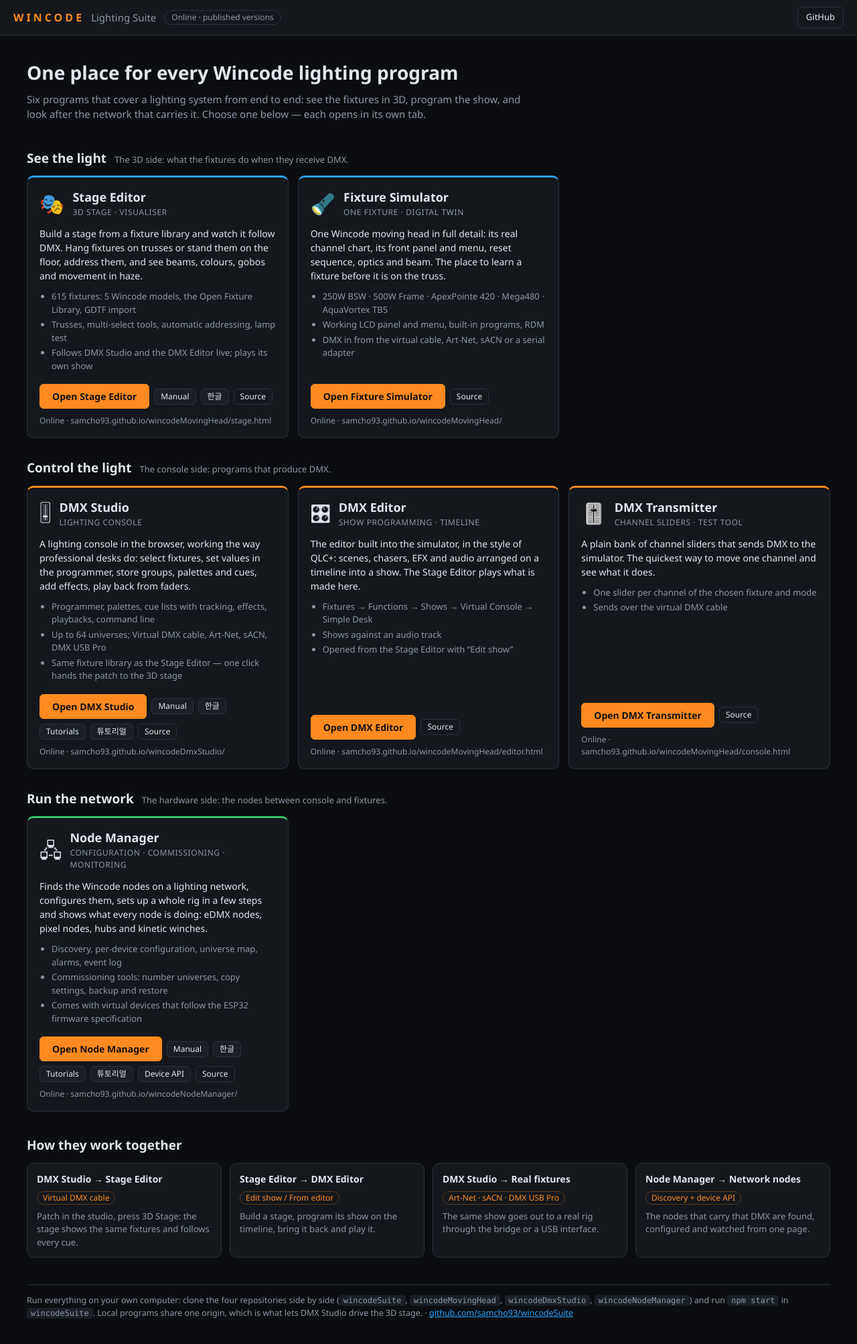
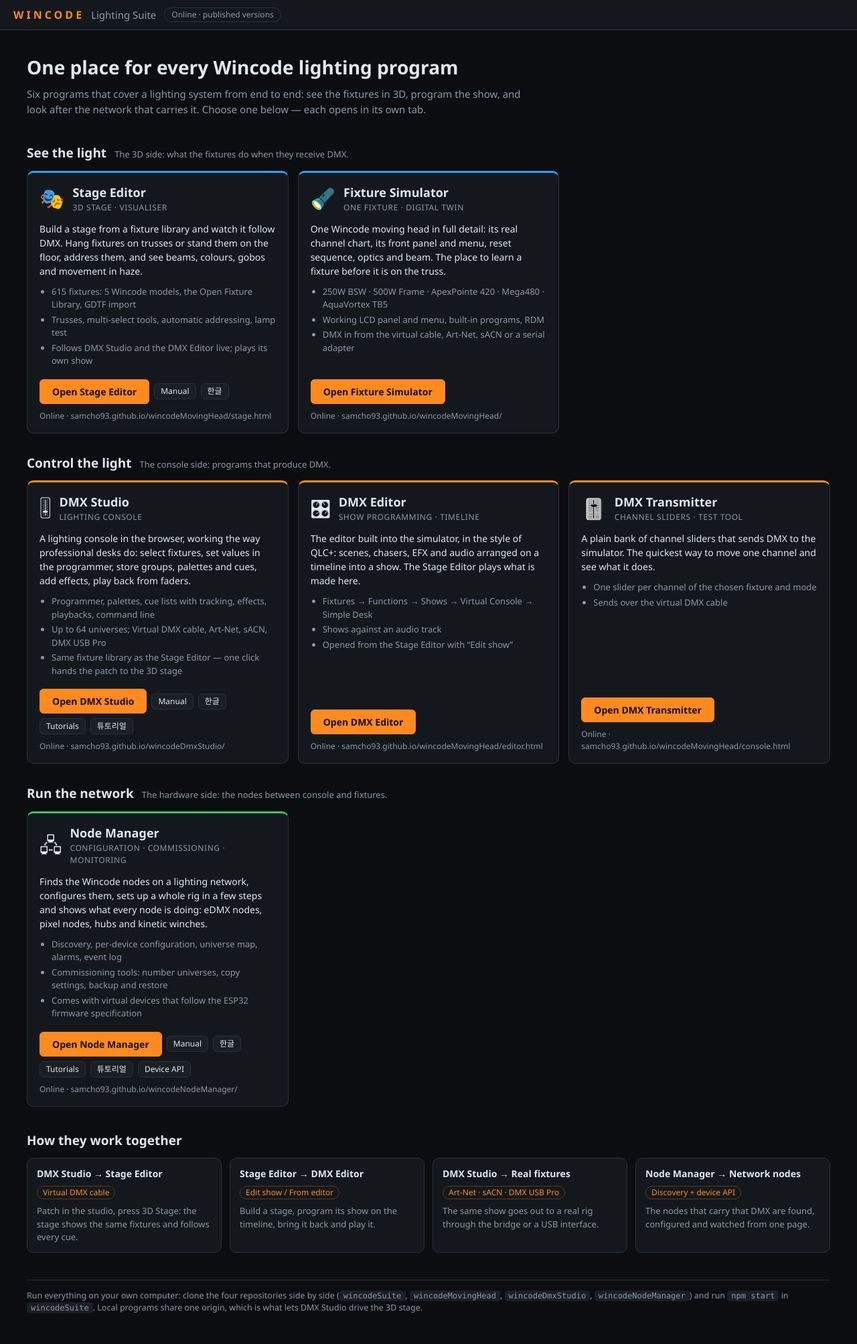
Before and after one commit to samcho93/wincodeSuite, a website with bundled scripts: page web/index.html in a window 1280 px wide. Shown: the whole page at 67% size. Built offline with nearby package versions, Linux system fonts and the light colour scheme; no server answers.

Commit message:
Hub: remove the GitHub and Source buttons
Co-Authored-By: Claude Fable 5.2 <noreply@anthropic.com>

```diff
--- a/web/index.html
+++ b/web/index.html
@@ -10,8 +10,6 @@
 <header id="top">
   <div class="brand"><span class="logo">WINCODE</span><span class="sub">Lighting Suite</span></div>
   <span class="pill" id="modePill">…</span>
-  <span class="spacer"></span>
-  <a class="btn ghost" href="https://github.com/samcho93" target="_blank" rel="noopener">GitHub</a>
 </header>
 <main>
   <section class="hero">
--- a/web/js/main.js
+++ b/web/js/main.js
@@ -48,8 +48,7 @@ function drawApps() {
         h('div', { class: 'head' }, h('span', { class: 'ic' }, a.icon), h('div', null, h('h3', null, a.name), h('div', { class: 'tag' }, a.tag))),
         h('p', null, a.about), h('ul', null, a.points.map(p => h('li', null, p))),
         h('div', { class: 'acts' }, h('a', { class: 'btn go', href: url, target: 'wincode-' + a.id, title: url }, 'Open ', a.name),
-          a.links.map(l => { const href = hrefOf(a, l); return href && h('a', { class: 'btn sm', href, target: 'wincode-doc', title: l.title || `${l.label} — ${a.name}` }, l.label); }),
-          h('a', { class: 'btn sm ghost', href: a.repo, target: '_blank', rel: 'noopener', title: 'Source code' }, 'Source')),
+          a.links.map(l => { const href = hrefOf(a, l); return href && h('a', { class: 'btn sm', href, target: 'wincode-doc', title: l.title || `${l.label} — ${a.name}` }, l.label); })),
         h('div', { class: 'where' }, local ? [h('span', { class: 'dot ' + (here ? 'ok' : 'warn') }), here ? `This computer · ${url.replace(/^http:\/\//, '')}` : `${s ? s.name : 'Its server'} is not running — Open goes to the online version`] : `Online · ${url.replace(/^https:\/\//, '')}`));
     })))));
 }
@@ -63,7 +62,6 @@ async function refresh() {
 
 fill($('#flow'), FLOW.map(f => h('div', { class: 'flow' }, h('div', { class: 'line' }, f.from, ' → ', f.to, h('span', { class: 'how' }, f.how)), h('p', null, f.about))));
 fill($('#foot'), 'Run everything on your own computer: clone the four repositories side by side (', h('code', null, 'wincodeSuite'), ', ', h('code', null, 'wincodeMovingHead'), ', ', h('code', null, 'wincodeDmxStudio'), ', ', h('code', null, 'wincodeNodeManager'),
-  ') and run ', h('code', null, 'npm start'), ' in ', h('code', null, 'wincodeSuite'), '. Local programs share one origin, which is what lets DMX Studio drive the 3D stage. · ',
-  h('a', { href: 'https://github.com/samcho93/wincodeSuite', target: '_blank', rel: 'noopener' }, 'github.com/samcho93/wincodeSuite'));
+  ') and run ', h('code', null, 'npm start'), ' in ', h('code', null, 'wincodeSuite'), '. Local programs share one origin, which is what lets DMX Studio drive the 3D stage.');
 await refresh();
 setInterval(() => { if (local || document.visibilityState === 'visible') refresh(); }, 2500);
```
Also changed, not shown: README.md.
